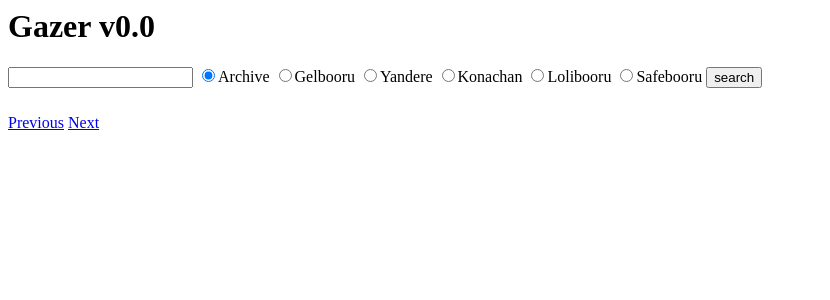
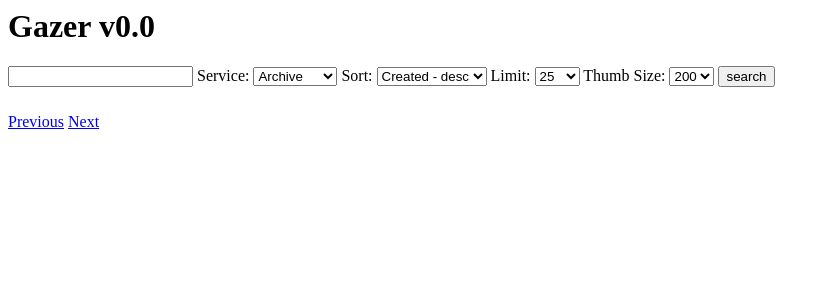
Before and after one commit to gazerdev/gazer, a Flask app: page /posts in a window 1280 px wide. Shown: the top 300 px of the page, without its empty margins (0-830 px from the left). Run offline with Flask 2, Linux system fonts and the light colour scheme; parts of the project's set-up code (start-up, migrations or seed data) failed here and were passed over.

Commit message:
sorting and other misc interface improvements

```diff
--- a/main.py
+++ b/main.py
@@ -25,7 +25,7 @@ app = Flask(__name__)
 from models import Posts, PostStat, Tag, Base, TagStat
 from models import session
 
-def tagSearch(tags, limit=None, page=None, service=None):
+def tagSearch(tags, limit=None, page=None, service=None, sort=None):
     '''
     Search for a list of tags in database using string LIKE method
     relies on pipe delimited tag list and string search. Not as optimized
@@ -35,7 +35,23 @@ def tagSearch(tags, limit=None, page=None, service=None):
 
     if service == 'archive':
         if not tags:
-            results = session.query(Posts).order_by(desc('id')).limit(limit).offset(limit*page).all()
+            if sort == "created-desc":
+                results = session.query(Posts).order_by(desc('created_at')).limit(limit).offset(limit*page).all()
+            elif sort == "created-asc":
+                results = session.query(Posts).order_by('created_at').limit(limit).offset(limit*page).all()
+            elif sort == "score-desc":
+                results = session.query(Posts).order_by(desc('score')).limit(limit).offset(limit*page).all()
+            elif sort == "rating-asc":
+                results = session.query(Posts).order_by('score').limit(limit).offset(limit*page).all()
+            elif sort == "views-desc":
+                results = session.query(Posts, PostStat).filter(PostStat.post_filename == Posts.filename).order_by(desc('views')).limit(limit).offset(limit*page).all()
+                results = [post for post, poststat in results]
+            elif sort == "views-asc":
+                results = session.query(Posts, PostStat).filter(PostStat.post_filename == Posts.filename).order_by('views').limit(limit).offset(limit*page).all()
+                results = [post for post, poststat in results]
+            else:
+                results = session.query(Posts).order_by(desc('id')).limit(limit).offset(limit*page).all()
+            print(results)
             return [post.as_dict() for post in results]
         else:
             tag_query = ''
@@ -124,12 +140,14 @@ def scraper():
 @app.route('/posts')
 def posts():
     page = int(request.args.get('page', 0))
-    limit = int(request.args.get('limit', 20))
+    limit = int(request.args.get('limit', 25))
+    thumb_size = int(request.args.get('thumb_size', 200))
     service = request.args.get('service', 'archive')
+    sort = request.args.get('sort', 'created-desc')
     tags = request.args.get('tags', '')
 
     search_tags = tags.split()
-    posts = tagSearch(search_tags, page=page, limit=limit, service=service)
+    posts = tagSearch(search_tags, page=page, limit=limit, service=service, sort=sort)
 
     # easy way to handle our state is just to pass back the
     # values that the page was called with for use in our relative links
@@ -138,7 +156,10 @@ def posts():
                             service=service,
                             tags=tags,
                             posts=posts,
-                            page=page
+                            page=page,
+                            limit=limit,
+                            sort=sort,
+                            thumb_size=thumb_size,
                             )
 
 # this needs some sort of cleanup getting messy
@@ -176,6 +197,7 @@ def post(id):
         post = yandere_api.get_post(id)
         post_tags = yandere_api.get_tags(post.get('tags'))
         serialized_tags = yandere_api.serialize_tags(post_tags)
+
         if request.args.get('archive'):
             post_id = yandere_api.archive(post)
             yandere_api.save_tags(post_tags)
@@ -184,6 +206,7 @@ def post(id):
         post = konachan_api.get_post(id)
         post_tags = yandere_api.get_tags(post.get('tags'))
         serialized_tags = konachan_api.serialize_tags(post_tags)
+
         if request.args.get('archive'):
             post_id = konachan_api.archive(post)
             konachan_api.save_tags(post_tags)
@@ -201,6 +224,7 @@ def post(id):
         post = safebooru_api.get_post(id)
         post_tags = gelbooru_api.get_tags(post.get('tags'))  # safebooru tag api is wonky use gelbooru
         serialized_tags = safebooru_api.serialize_tags(post_tags)
+
         if request.args.get('archive'):
             post_id = safebooru_api.archive(post)
             safebooru_api.save_tags(post_tags)
--- a/scraper_data/status.json
+++ b/scraper_data/status.json
@@ -1 +1 @@
-{"active": true, "current_tags": "Hot Weather Wallpapers", "images_downloaded": 0, "finished": true}
+{"active": true, "current_tags": "", "images_downloaded": 15, "finished": false}
--- a/scraper_data/tag_set.json
+++ b/scraper_data/tag_set.json
@@ -1 +1 @@
-[{"name":"Hot Weather Wallpapers", "source":"konachan", "tags": ["summer", "watermelon", "fan"]}]
+[{"name":"", "source":"safebooru", "tags": ["constanze_amalie_von_braunschbank-albrechtsberger", "1girl"]}]
--- a/sources/gelbooru_base.py
+++ b/sources/gelbooru_base.py
@@ -32,6 +32,8 @@ class gelbooru_base:
         local_path = ''
         archive_path = ''
 
+        # we should change this to preserve the original source as well as
+        # labelling where it came from
         new_post = Posts(
             filename=post.get('image'),
             id=post.get('id'),
--- /dev/null
+++ b/static/js/posts_utility.js
@@ -0,0 +1,7 @@
+function resizeThumbs(){
+  var size = document.getElementById("thumb-size-select").value;
+  var allThumbs = document.images;
+  for(var i = 0; i < allThumbs.length; i++){
+    allThumbs[i].width = size;
+  }
+}
--- a/templates/posts.html
+++ b/templates/posts.html
@@ -6,6 +6,7 @@
       <link rel="manifest" href="/site.webmanifest">
 
       <link rel="stylesheet" href='/static/css/posts.css'/>
+      <script type="text/javascript" src="/static/js/posts_utility.js"></script>
 
         <title>Gazer</title>
     </head>
@@ -14,12 +15,47 @@
 
       <form action="/posts">
         <input type="text" name="tags" value="{{tags}}">
-        <input type="radio" name="service" value="archive" {{"checked" if service == "archive"}}>Archive
-        <input type="radio" name="service" value="gelbooru" {{"checked" if service == "gelbooru"}}>Gelbooru
-        <input type="radio" name="service" value="yandere" {{"checked" if service == "yandere"}}>Yandere
-        <input type="radio" name="service" value="konachan" {{"checked" if service == "konachan"}}>Konachan
-        <input type="radio" name="service" value="lolibooru" {{"checked" if service == "lolibooru"}}>Lolibooru
-        <input type="radio" name="service" value="safebooru" {{"checked" if service == "safebooru"}}>Safebooru
+
+        <label for="limit">Service:</label>
+        <select name="service" id="service-select">
+          <option value="archive" {{"selected" if service == "archive"}}>Archive</option>
+          <option value="gelbooru" {{"selected" if service == "gelbooru"}}>Gelbooru</option>
+          <option value="yandere" {{"selected" if service == "yandere"}}>Yandere</option>
+          <option value="konachan" {{"selected" if service == "konachan"}}>Konachan</option>
+          <option value="lolibooru" {{"selected" if service == "lolibooru"}}>Lolibooru</option>
+          <option value="safebooru" {{"selected" if service == "safebooru"}}>Safebooru</option>
+        </select>
+
+        {% if service == "archive" %}
+        <label for="limit">Sort:</label>
+        <select name="sort" id="sort-select">
+          <option value="created-desc" {{"selected" if sort == "created-desc"}}>Created - desc</option>
+          <option value="created-asc" {{"selected" if sort == "created-asc"}}>Created - asc</option>
+          <option value="score-desc" {{"selected" if sort == "score-desc"}}>Score - desc</option>
+          <option value="score-asc" {{"selected" if sort == "score-asc"}}>Score - asc</option>
+          <option value="views-desc" {{"selected" if sort == "views-desc"}}>Views - desc</option>
+          <option value="views-asc" {{"selected" if sort == "views-asc"}}>Views - asc</option>
+        </select>
+        {% endif %}
+
+        <label for="limit">Limit:</label>
+        <select name="limit" id="limit">
+          <option value=10 {% if limit == 10 %}selected{% endif %}>10</option>
+          <option value=25 {% if limit == 25 %}selected{% endif %}>25</option>
+          <option value=50 {% if limit == 50 %}selected{% endif %}>50</option>
+          <option value=100 {% if limit == 100 %}selected{% endif %}>100</option>
+          <option value=200 {% if limit == 200 %}selected{% endif %}>200</option>
+        </select>
+
+        <label for="thumb_size">Thumb Size:</label>
+        <select name="thumb_size" id="thumb-size-select" onchange="resizeThumbs()">
+          <option value=100 {% if thumb_size == 100 %}selected{% endif %}>100</option>
+          <option value=200 {% if thumb_size == 200 %}selected{% endif %}>200</option>
+          <option value=300 {% if thumb_size == 300 %}selected{% endif %}>300</option>
+          <option value=400 {% if thumb_size == 400 %}selected{% endif %}>400</option>
+          <option value=500 {% if thumb_size == 500 %}selected{% endif %}>500</option>
+        </select>
+
         <input type="submit" value="search">
       </form>
 
@@ -27,18 +63,18 @@
       {% for post in posts: %}
         {% if post.thumbnail is defined %}
           <a href="post/{{post.id}}?service={{service}}">
-            <img src="{{post.thumbnail}}", class="post" width=200>
+            <img src="{{post.thumbnail}}", class="post" width={{thumb_size}}>
           </a>
         {% else %}
           <a href="post/{{post.id}}?service={{service}}&tags={{tags}}">
-            <img src="{{post.file}}", class="post" width=200>
+            <img src="{{post.file}}", class="post" width={{thumb_size}}>
           </a>
         {% endif %}
       {% endfor %}
       </div>
 
-      <a href="?page={{page - 1}}&tags={{tags}}&service={{service}}">Previous</a>
-      <a href="?page={{page + 1}}&tags={{tags}}&service={{service}}">Next</a>
+      <a href="?page={{page - 1}}&tags={{tags}}&service={{service}}&limit={{limit}}&sort={{sort}}">Previous</a>
+      <a href="?page={{page + 1}}&tags={{tags}}&service={{service}}&limit={{limit}}&sort={{sort}}">Next</a>
 
     </body>
 </html>
```
Also changed, not shown: templates/post.html (+54 -9 lines).
